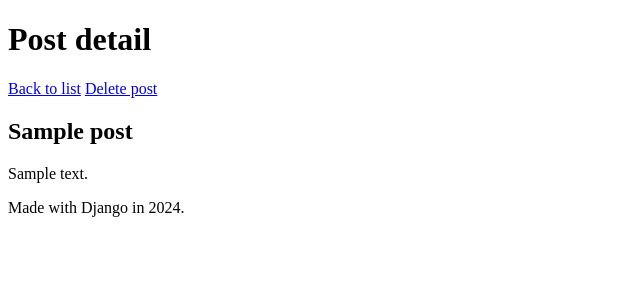
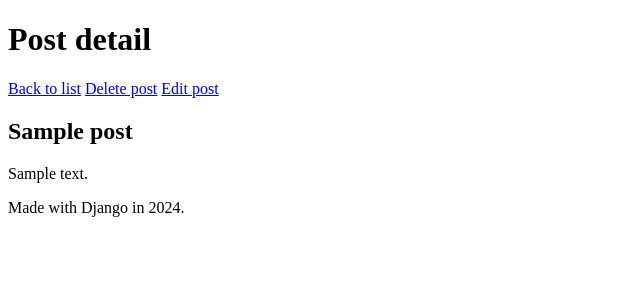
Before and after one commit to grungi-ankhfire/bruform_django_2024, a Django app: page /post/1 in a window 1280 px wide. Shown: the part 98-398 px from the top of the page, without its empty margins (0-640 px from the left). Run offline with Django 5.2, Linux system fonts and the light colour scheme; tables that the repository leaves empty hold one stand-in row (values such as "Sample post").

Commit message:
Edit posts

```diff
--- a/django_project/blog/templates/blog/post_detail.html
+++ b/django_project/blog/templates/blog/post_detail.html
@@ -9,6 +9,7 @@ Bruform Blog - {{ post.title }}
 
     <a href="{% url 'post_list' %}">Back to list</a>
     <a href="{% url 'post_delete' pk=post.pk %}">Delete post</a>
+    <a href="{% url 'post_edit' pk=post.pk %}">Edit post</a>
 
     <div>
         <h2>{{ post.title }}</h2>
--- a/django_project/blog/templates/blog/post_new.html
+++ b/django_project/blog/templates/blog/post_new.html
@@ -2,7 +2,7 @@
 
 {% block content %}
 
-<h2>New post</h2>
+<h2>{{ page_title }}</h2>
 
 <form method="POST">
     {% csrf_token %}
--- a/django_project/blog/urls.py
+++ b/django_project/blog/urls.py
@@ -7,4 +7,6 @@ urlpatterns = [
     path("post/<int:pk>", views.PostDetail.as_view(), name="post_detail"),
     path("post/new", views.PostNew.as_view(), name="post_new"),
     path("post/<int:pk>/delete", views.PostDelete.as_view(), name="post_delete"),
+    path("post/<int:pk>/edit", views.PostEdit.as_view(), name="post_edit"),
+
 ]
--- a/django_project/blog/views.py
+++ b/django_project/blog/views.py
@@ -1,8 +1,8 @@
 from django.shortcuts import render
 from django.http import HttpResponse
 from django.views.generic import ListView, DetailView
-from django.views.generic.edit import CreateView, DeleteView
-from django.urls import reverse_lazy
+from django.views.generic.edit import CreateView, DeleteView, UpdateView
+from django.urls import reverse_lazy, reverse
 
 from .models import Post
 
@@ -31,12 +31,27 @@ class PostNew(CreateView):
 
     def get_success_url(self):
         post_id = self.object.pk
-        return reverse_lazy("post_detail", kwargs={"pk": post_id})
+        return reverse("post_detail", kwargs={"pk": post_id})
 
     def form_valid(self, form):
         # form.instance.title = form.instance.title.upper()
         return super().form_valid(form)
 
+    def get_context_data(self, **kwargs):
+        context = super().get_context_data(**kwargs)
+        context["page_title"] = "New post"
+        return context
+
 class PostDelete(DeleteView):
     model = Post
     success_url = reverse_lazy("post_list")
+
+class PostEdit(UpdateView):
+    model = Post
+    fields = ("author", "title", "text")
+    template_name = "blog/post_new.html"
+
+    def get_context_data(self, **kwargs):
+        context = super().get_context_data(**kwargs)
+        context["page_title"] = "Edit post"
+        return context
```
